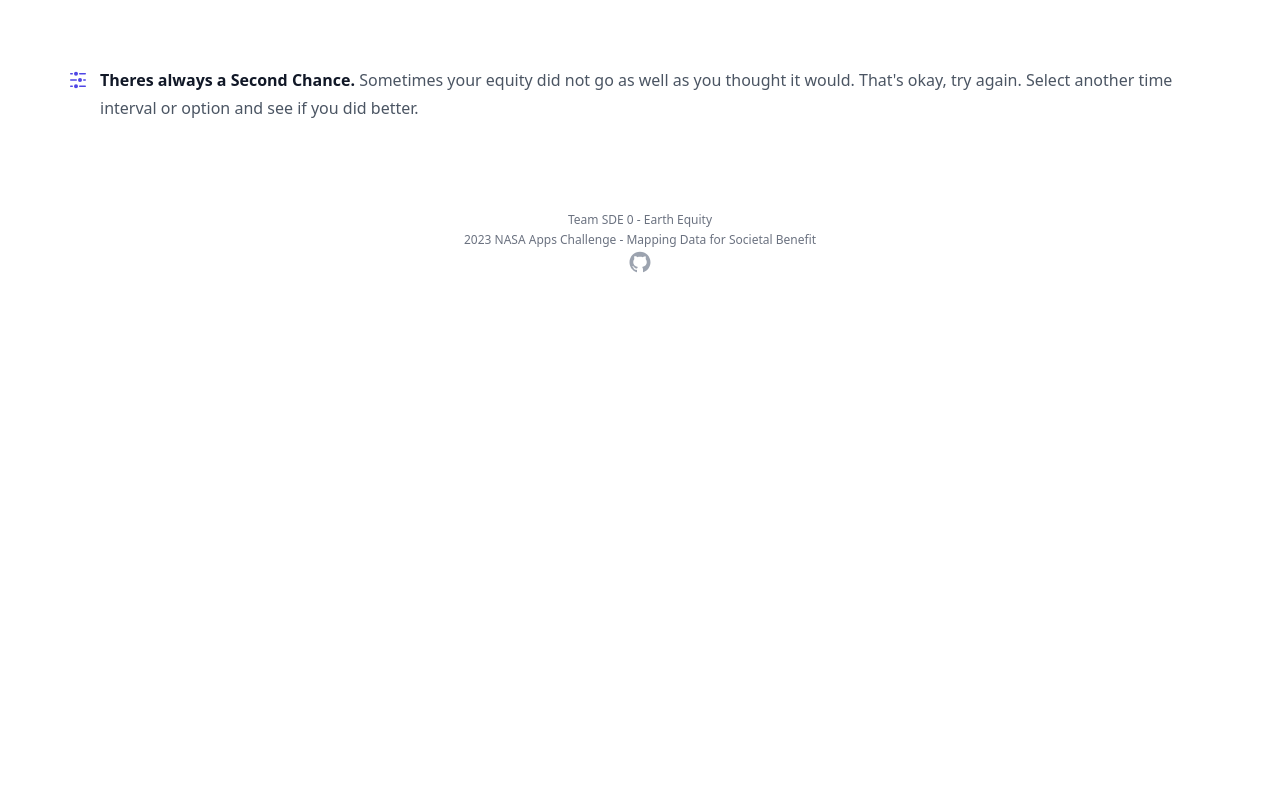
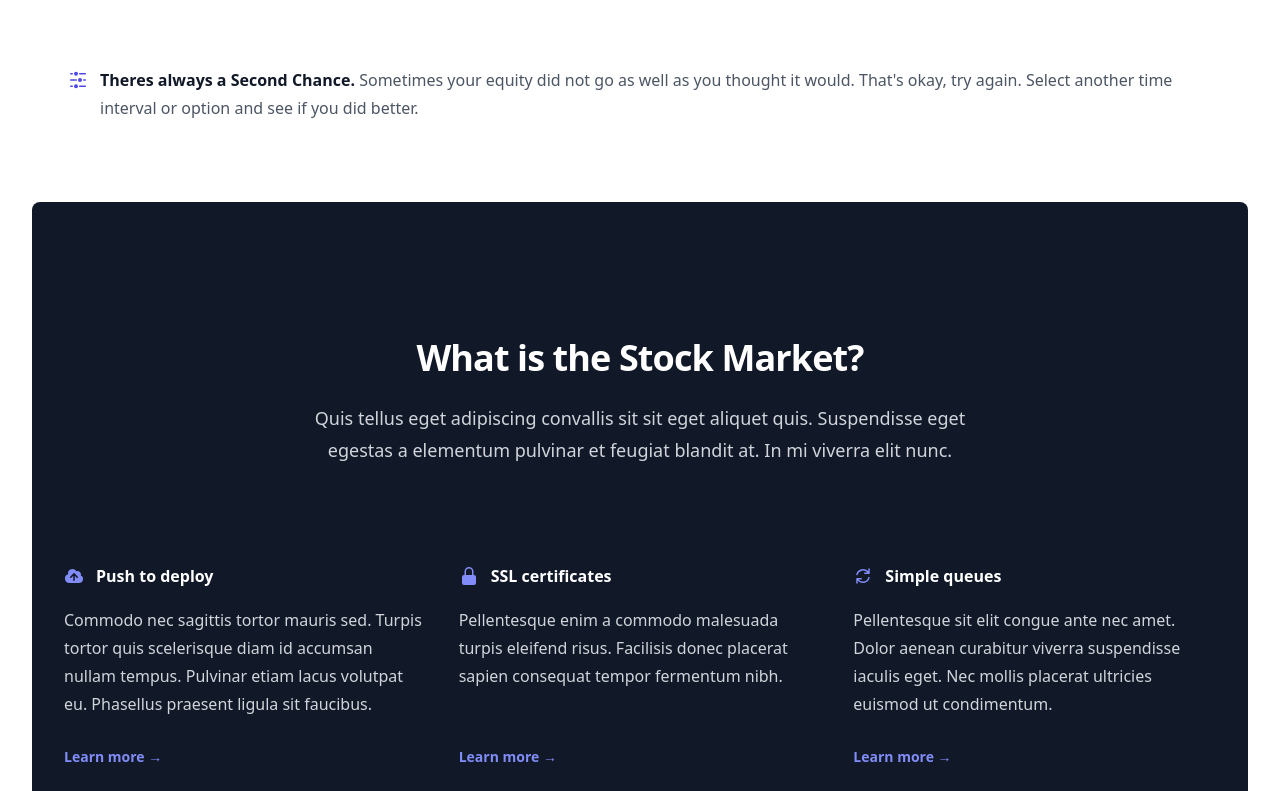
Before and after one commit to hajin-park/Earth-Equity, a React (Vite) app in the folder EarthEquity/: page / in a window 1280 px wide. Shown: the part 2329-3120 px from the top of the page. Before the commit the page ends 2651 px from the top, so only its background shows below. Built offline with nearby package versions, Linux system fonts and the light colour scheme.

Commit message:
Started about stocks section

```diff
--- a/EarthEquity/src/Pages/Home/Home.jsx
+++ b/EarthEquity/src/Pages/Home/Home.jsx
@@ -1,11 +1,13 @@
 import HeroSection from "./HeroSection";
 import TutorialSection from "./TutorialSection";
+import InfoSection from "./InfoSection";
 
 const Home = () => {
     return (
         <div className="bg-white px-6 py-10 lg:px-8">
             <HeroSection />
             <TutorialSection />
+            <InfoSection />
         </div>
     );
 };
--- /dev/null
+++ b/EarthEquity/src/Pages/Home/InfoSection.jsx
@@ -0,0 +1,65 @@
+import { ArrowPathIcon, CloudArrowUpIcon, LockClosedIcon } from '@heroicons/react/20/solid'
+
+const features = [
+  {
+    name: 'Push to deploy',
+    description:
+      'Commodo nec sagittis tortor mauris sed. Turpis tortor quis scelerisque diam id accumsan nullam tempus. Pulvinar etiam lacus volutpat eu. Phasellus praesent ligula sit faucibus.',
+    href: '#',
+    icon: CloudArrowUpIcon,
+  },
+  {
+    name: 'SSL certificates',
+    description:
+      'Pellentesque enim a commodo malesuada turpis eleifend risus. Facilisis donec placerat sapien consequat tempor fermentum nibh.',
+    href: '#',
+    icon: LockClosedIcon,
+  },
+  {
+    name: 'Simple queues',
+    description:
+      'Pellentesque sit elit congue ante nec amet. Dolor aenean curabitur viverra suspendisse iaculis eget. Nec mollis placerat ultricies euismod ut condimentum.',
+    href: '#',
+    icon: ArrowPathIcon,
+  },
+]
+
+export default function Example() {
+  return (
+    <div className="bg-white py-20">
+        <div className="bg-gray-900 py-24 sm:py-32 rounded-lg">
+        <div className="mx-auto max-w-7xl px-6 lg:px-8">
+            <div className="mx-auto max-w-2xl lg:text-center">
+            <p className="mt-2 text-3xl font-bold tracking-tight text-white sm:text-4xl">
+                What is the Stock Market?
+            </p>
+            <p className="mt-6 text-lg leading-8 text-gray-300">
+                Quis tellus eget adipiscing convallis sit sit eget aliquet quis. Suspendisse eget egestas a elementum
+                pulvinar et feugiat blandit at. In mi viverra elit nunc.
+            </p>
+            </div>
+            <div className="mx-auto mt-16 max-w-2xl sm:mt-20 lg:mt-24 lg:max-w-none">
+            <dl className="grid max-w-xl grid-cols-1 gap-x-8 gap-y-16 lg:max-w-none lg:grid-cols-3">
+                {features.map((feature) => (
+                <div key={feature.name} className="flex flex-col">
+                    <dt className="flex items-center gap-x-3 text-base font-semibold leading-7 text-white">
+                    <feature.icon className="h-5 w-5 flex-none text-indigo-400" aria-hidden="true" />
+                    {feature.name}
+                    </dt>
+                    <dd className="mt-4 flex flex-auto flex-col text-base leading-7 text-gray-300">
+                    <p className="flex-auto">{feature.description}</p>
+                    <p className="mt-6">
+                        <a href={feature.href} className="text-sm font-semibold leading-6 text-indigo-400">
+                        Learn more <span aria-hidden="true">→</span>
+                        </a>
+                    </p>
+                    </dd>
+                </div>
+                ))}
+            </dl>
+            </div>
+        </div>
+        </div>
+    </div>
+  )
+}
```
